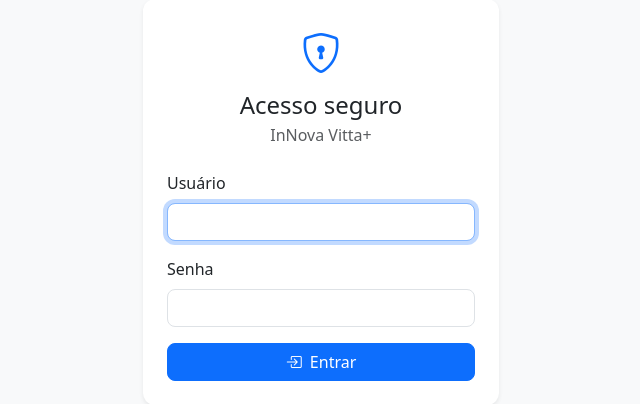
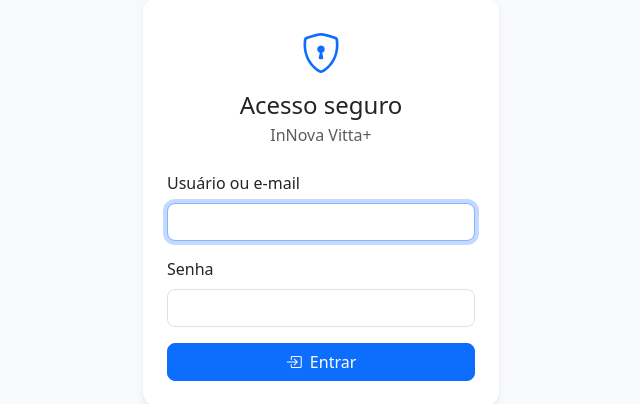
Before and after one commit to Foxactive1/Innova-vitta-new, a Flask app: page /auth/login in a window 1280 px wide. Shown: the part 109-513 px from the top of the page, without its empty margins (319-959 px from the left). Run offline with Flask 3, Linux system fonts and the light colour scheme.

Commit message:
ui(auth): clarify username or email login

```diff
--- a/templates/auth/login.html
+++ b/templates/auth/login.html
@@ -18,7 +18,7 @@
             <input type="hidden" name="csrf_token" value="{{ csrf_token() }}">
 
             <div class="mb-3">
-              <label class="form-label" for="username">Usuário</label>
+              <label class="form-label" for="username">Usuário ou e-mail</label>
               <input class="form-control" id="username" name="username" autocomplete="username" required autofocus>
             </div>
 
```
